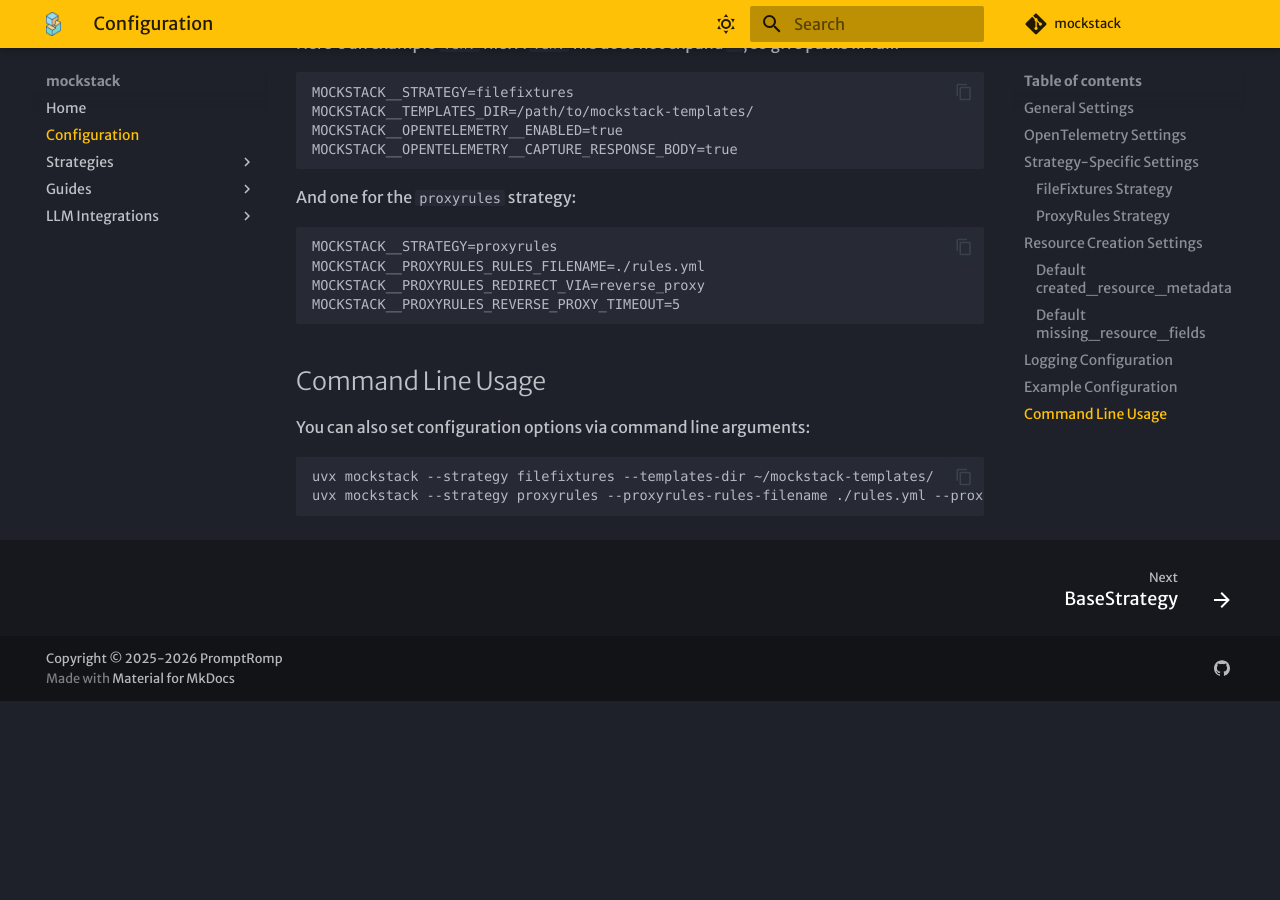
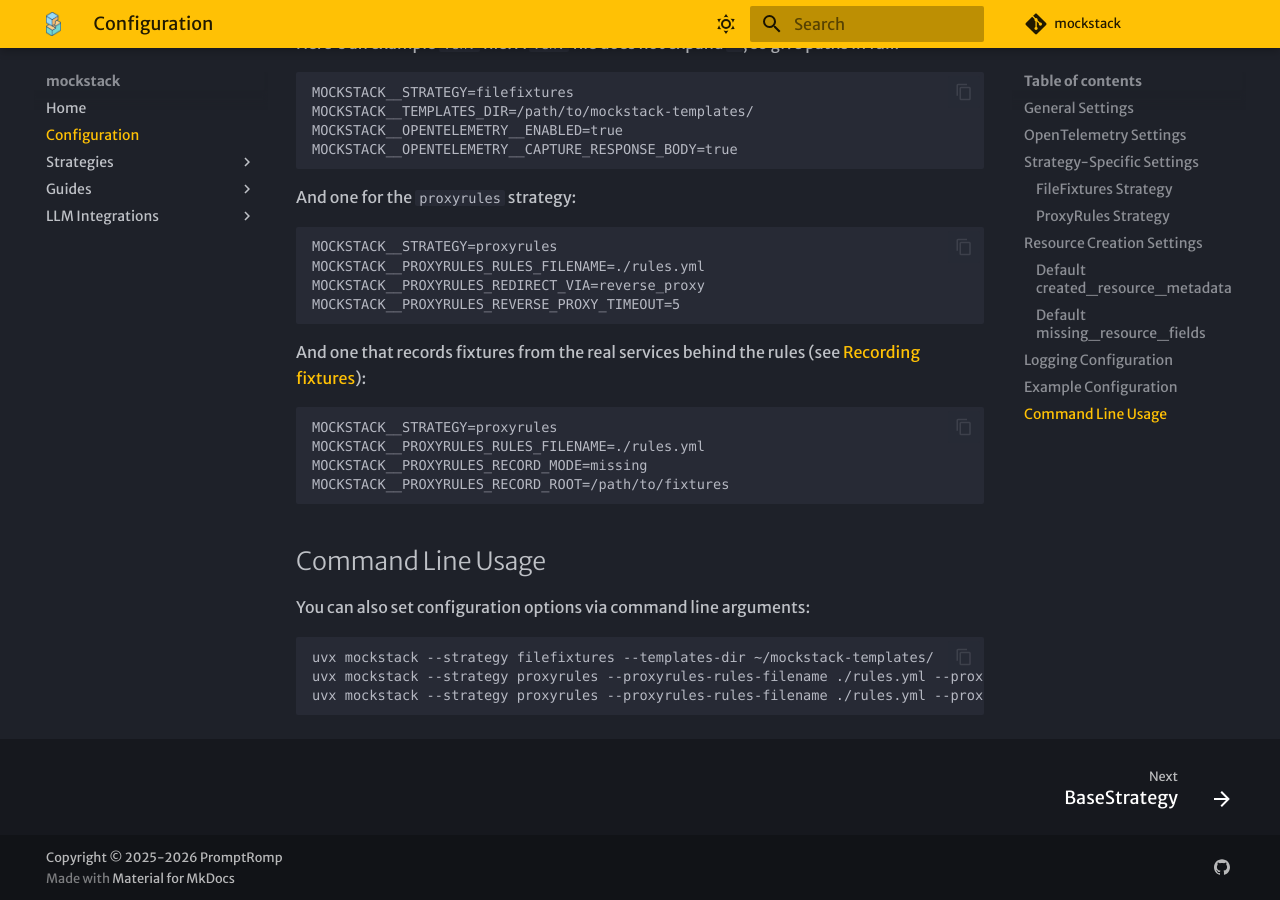
Before and after one commit to promptromp/mockstack, an MkDocs documentation site: the page built from docs/configuration.md, in a window 1280 px wide and 900 px high, scrolled down 4858 px. Built offline with MkDocs 1.6.1 and Material for MkDocs 9.7.7, drawn with Linux system fonts in a browser that asks for light colours; some web fonts are replaced; comment, search, counter and statistics services are not loaded; before the commit the page ends 5559 px from its top, so only the background shows below that.

Commit message:
docs: record mode in README, configuration examples and env examples

````diff
--- a/docs/configuration.md
+++ b/docs/configuration.md
@@ -120,6 +120,16 @@
 MOCKSTACK__PROXYRULES_REVERSE_PROXY_TIMEOUT=5
 ```
 
+And one that records fixtures from the real services behind the rules (see
+[Recording fixtures](strategies/proxyrules.md#recording-fixtures)):
+
+```env
+MOCKSTACK__STRATEGY=proxyrules
+MOCKSTACK__PROXYRULES_RULES_FILENAME=./rules.yml
+MOCKSTACK__PROXYRULES_RECORD_MODE=missing
+MOCKSTACK__PROXYRULES_RECORD_ROOT=/path/to/fixtures
+```
+
 ## Command Line Usage
 
 You can also set configuration options via command line arguments:
@@ -127,4 +137,5 @@
 ```bash
 uvx mockstack --strategy filefixtures --templates-dir ~/mockstack-templates/
 uvx mockstack --strategy proxyrules --proxyrules-rules-filename ./rules.yml --proxyrules-redirect-via http_307_temporary
+uvx mockstack --strategy proxyrules --proxyrules-rules-filename ./rules.yml --proxyrules-record-mode missing --proxyrules-record-root ./fixtures
 ```
````
Also changed, not shown: CLAUDE.md (+2 -1 lines), README.md (+11 -0 lines), 2 other files.
